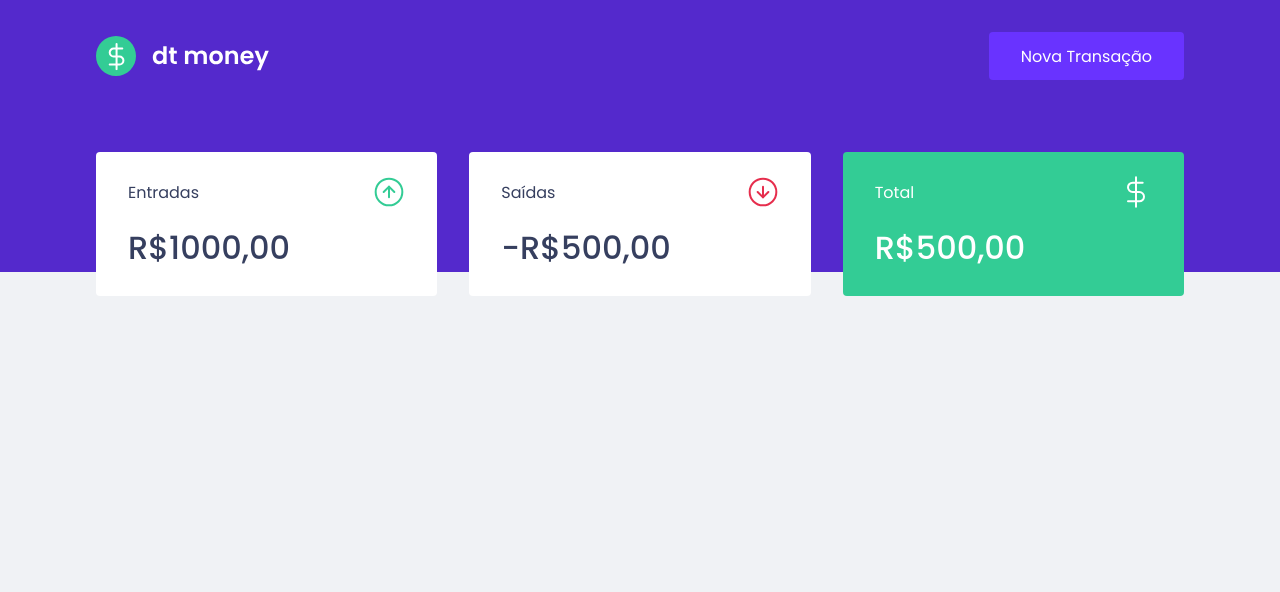
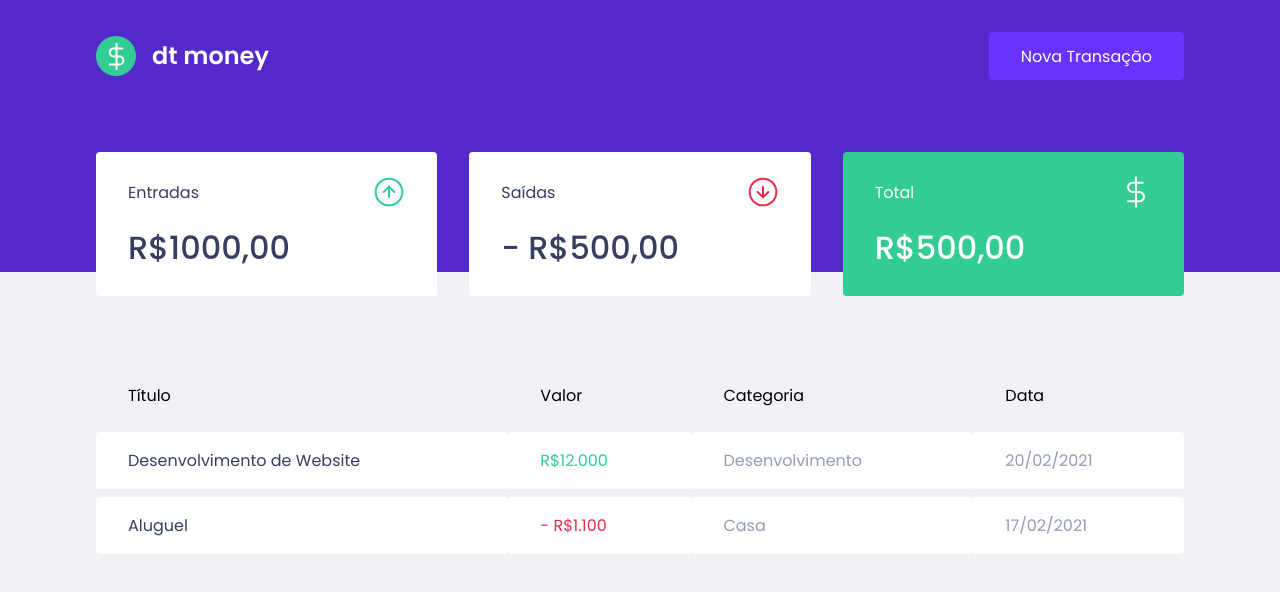
Before and after one commit to renato-figueiredo/dtmoney, a React (Create React App) app: page / in a window 1280 px wide. Shown: the top 592 px of the page. Built offline with nearby package versions, Linux system fonts and the light colour scheme.

Commit message:
add transactionTable

```diff
--- a/src/components/Dashboard/index.tsx
+++ b/src/components/Dashboard/index.tsx
@@ -1,4 +1,5 @@
 import { Summary } from "../Summary";
+import { TransactionTable } from "../TransactionsTable";
 
 import { Container } from "./styles";
 
@@ -6,6 +7,7 @@
   return (
     <Container>
       <Summary />
+      <TransactionTable />
     </Container>
   )
 }
--- a/src/components/Summary/index.tsx
+++ b/src/components/Summary/index.tsx
@@ -19,7 +19,7 @@
           <p>Saídas</p>
           <img src={outcomeImg} alt="Saídas" />
         </header>
-        <strong>-R$500,00</strong>
+        <strong>- R$500,00</strong>
       </div>
       <div className='highlight-background'>
         <header>
--- /dev/null
+++ b/src/components/TransactionsTable/index.tsx
@@ -0,0 +1,33 @@
+import { Container } from "./styles";
+
+export function TransactionTable() {
+  return (
+    <Container>
+      <table>
+        <thead>
+          <tr>
+            <th>Título</th>
+            <th>Valor</th>
+            <th>Categoria</th>
+            <th>Data</th>
+          </tr>
+        </thead>
+
+        <tbody>
+          <tr>
+            <td>Desenvolvimento de Website</td>
+            <td className="deposit">R$12.000</td>
+            <td>Desenvolvimento</td>
+            <td>20/02/2021</td>
+          </tr>
+          <tr>
+            <td>Aluguel</td>
+            <td className="withdraw">- R$1.100</td>
+            <td>Casa</td>
+            <td>17/02/2021</td>
+          </tr>
+        </tbody>
+      </table>
+    </Container>
+  );
+}
--- /dev/null
+++ b/src/components/TransactionsTable/styles.ts
@@ -0,0 +1,38 @@
+import styled from "styled-components";
+
+export const Container = styled.div`
+  margin-top: 4rem;
+
+  table {
+    width: 100%;
+    border-spacing: 0 0.5rem;
+
+    th {
+      color: var(--text-body-color);
+      font-weight: 400;
+      padding: 1rem 2rem;
+      text-align: left;
+      line-height: 1.5em;
+    }
+
+    td {
+      padding: 1rem 2rem;
+      border: 0;
+      background: var(--shape);
+      color: var(--text-body);
+      border-radius: 0.25rem;
+
+      &:first-child {
+        color: var(--text-title);
+      }
+
+      &.deposit {
+        color: var(--green);
+      }
+
+      &.withdraw {
+        color: var(--red);
+      }
+    }
+  }
+`;
```
